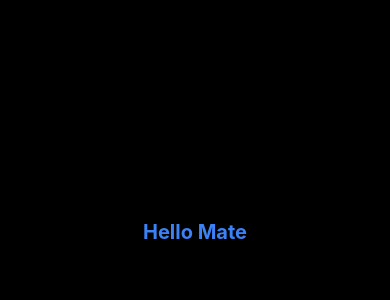
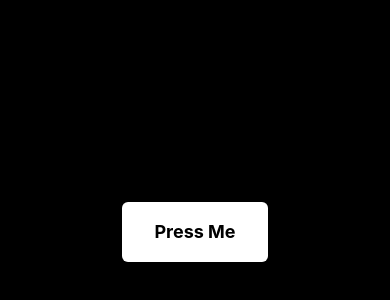
Before and after one commit to maxrori228/testApp, a React Native app: screen / in a window 390 px wide. Shown: the part 190-490 px from the top of the page. Built offline with nearby package versions, Linux system fonts and the light colour scheme.

Commit message:
first simple code

```diff
--- a/App.tsx
+++ b/App.tsx
@@ -1,11 +1,32 @@
-import React from "react";
+import React, { useState } from "react";
 import "./global.css";
-import { Text, View } from "react-native";
+import { Pressable, Text, View } from "react-native";
 
 export default function App() {
+  const [messageVisible, setMessageVisible] = useState(false);
+
+  const onPress = () => {
+    setMessageVisible(true);
+  };
+
   return (
     <View className="flex-1 items-center justify-center bg-black">
-      <Text className="text-xl font-bold text-blue-500">Hello Mate</Text>
+      <Pressable onPress={onPress} className="bg-white px-8 py-4 rounded-md">
+        <Text className="text-black text-lg font-bold">Press Me</Text>
+      </Pressable>
+
+      {messageVisible && (
+        <View className="absolute items-center bg-white px-24 py-20 rounded-md">
+          <Pressable
+            onPress={() => setMessageVisible(false)}
+            className="absolute right-2"
+          >
+            <Text className="text-black text-3xl font-bold">×</Text>
+          </Pressable>
+
+          <Text className="text-black text-2xl font-extrabold">Hello Mate</Text>
+        </View>
+      )}
     </View>
   );
 }
--- a/package.json
+++ b/package.json
@@ -24,6 +24,7 @@
   },
   "devDependencies": {
     "@types/react": "~19.1.0",
+    "@types/react-native": "^0.72.8",
     "babel-preset-expo": "^54.0.9",
     "typescript": "~5.9.2"
   },
```
Also changed, not shown: app/components/Taskitems.tsx (added), app/screens/Home.tsx (added), 1 other file (tests, documents, lock files or other folders).
